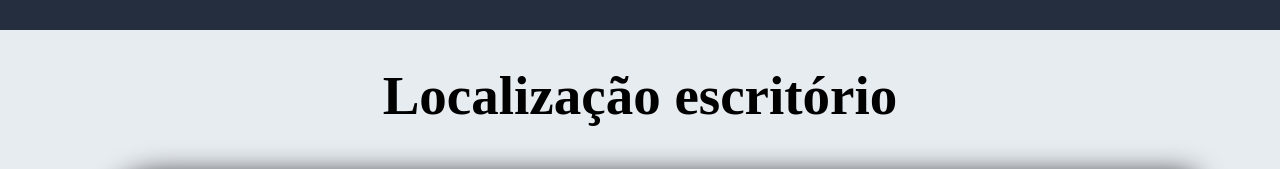
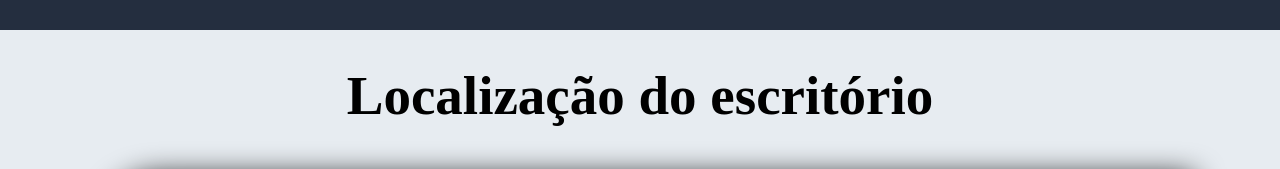
Before and after one commit to guilhermeFrBarros/SiteMarlon, a website: page index.html in a window 1280 px wide. Shown: the part 3037-3206 px from the top of the page. Drawn offline with Linux system fonts and the light colour scheme; grey boxes are pictures that could not be loaded; files whose address does not match are found by name.

Commit message:
feat: alt h2 loclização

```diff
--- a/index.html
+++ b/index.html
@@ -137,7 +137,7 @@
         </section>
         <!--mapa -->
         <section class="endereco">
-            <h3 class="titulo-principal"> Localização escritório </h3>
+            <h3 class="titulo-principal">Localização do escritório</h3>
             <!-- <p>Nosso estabelecimento está localizado no coração da cidade</p> -->
             <div class="mapa-conteudo">
                 <iframe
```
